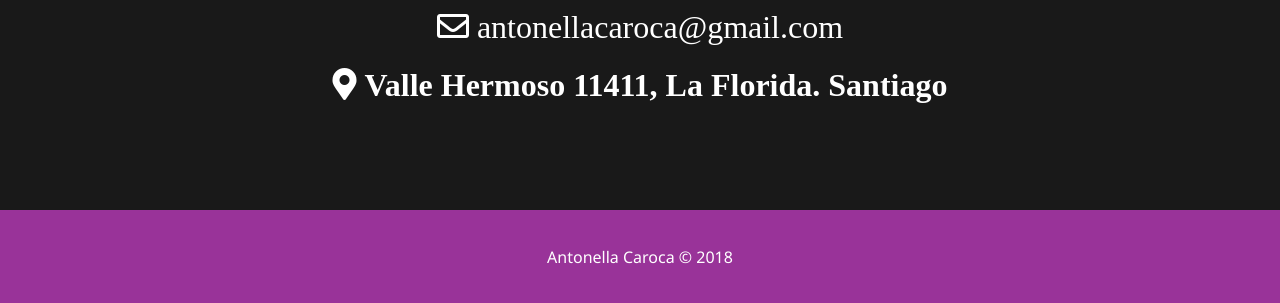
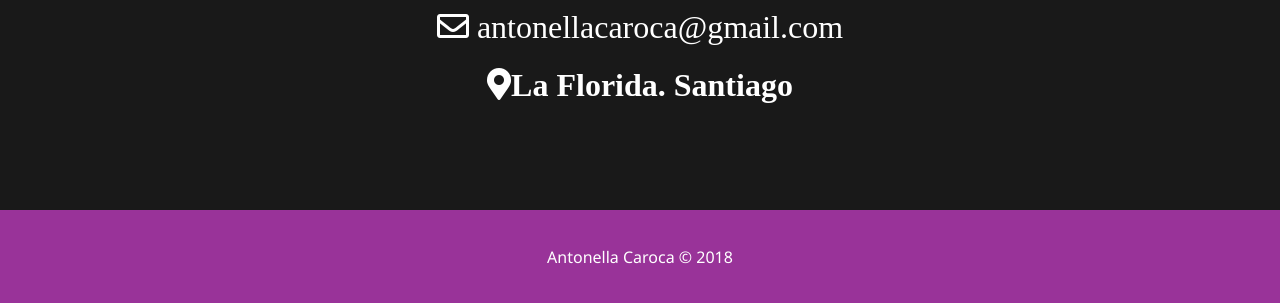
Before and after one commit to anto-caroca/anto-caroca.github.io, a website: page index.html in a window 1280 px wide. Shown: the part 3542-3845 px from the top of the page. Drawn offline with nearby package versions, Linux system fonts and the light colour scheme.

Commit message:
last change

```diff
--- a/index.html
+++ b/index.html
@@ -273,7 +273,7 @@
           </a>
           <i id="phone" class="fab fa-whatsapp fa-2x" aria-label="phone">+569 35 79 86 84</i>
           <i id="mail" class="far fa-envelope fa-2x" aria-label="email"> antonellacaroca@gmail.com</i>
-          <i id="address" class="fas fa-map-marker-alt fa-2x" aria-label="address"> Valle Hermoso 11411, La Florida. Santiago</i>
+          <i id="address" class="fas fa-map-marker-alt fa-2x" aria-label="address">La Florida. Santiago</i>
       </div>
     </section>
   </main>
```
